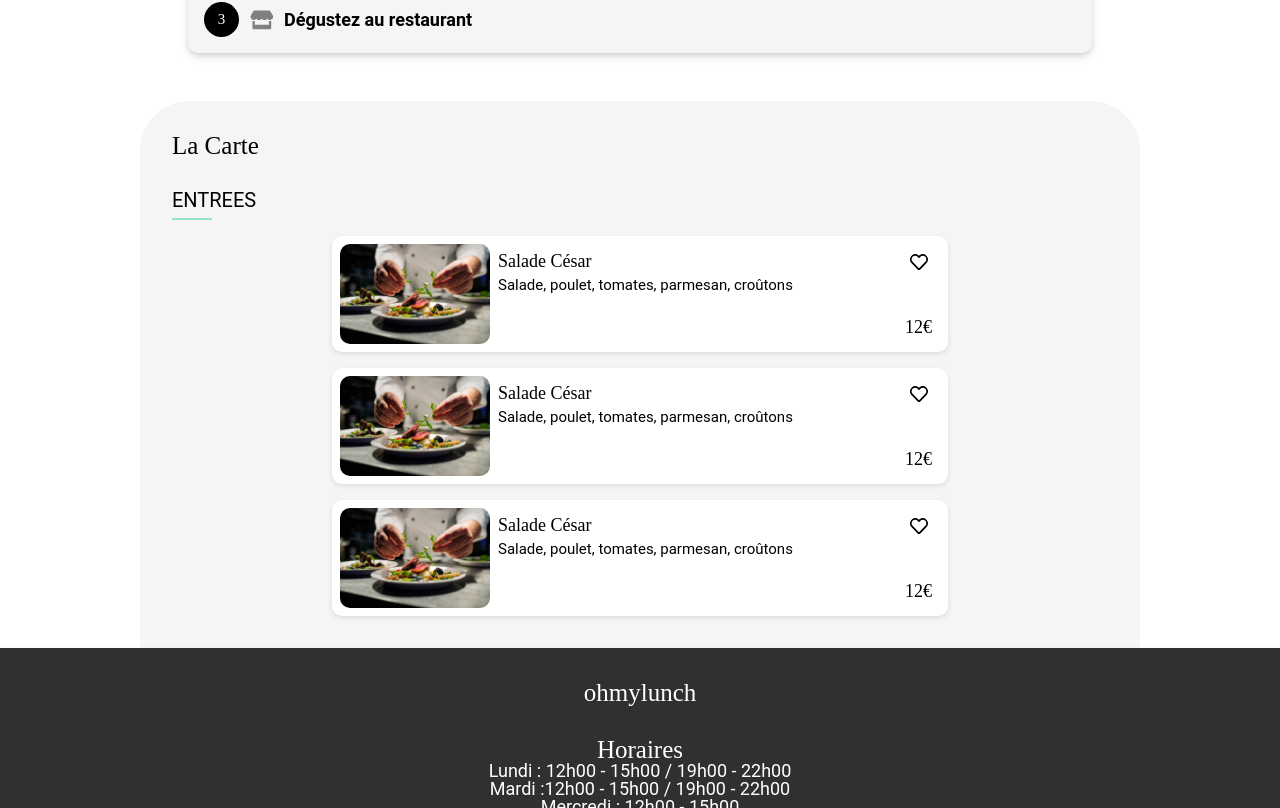
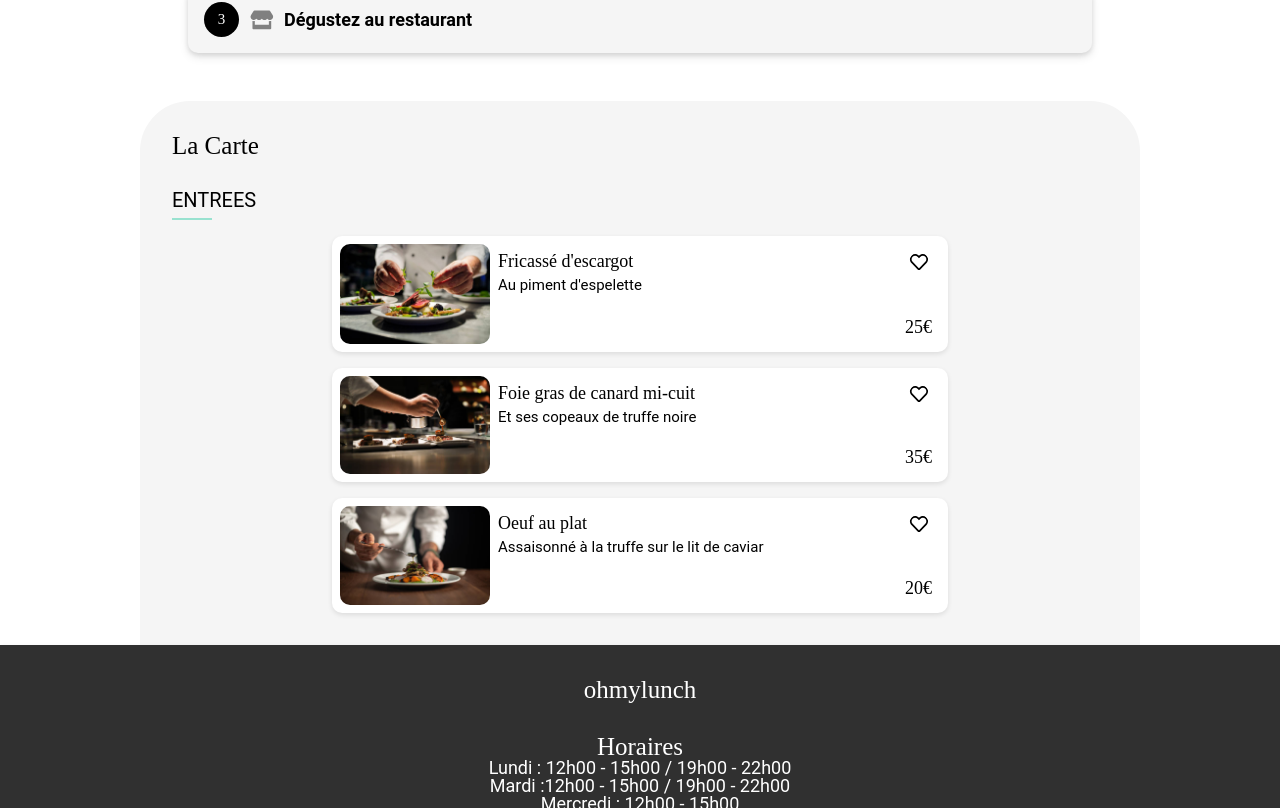
Before and after one commit to julien382/ohmylunch, a React (Vite) app: page / in a window 1280 px wide. Shown: the part 484-1292 px from the top of the page. Built offline with nearby package versions, Linux system fonts and the light colour scheme; a web font is replaced by a local one.

Commit message:
add css and props LaCarteCard component

```diff
--- a/src/components/LaCarte/LaCarte.jsx
+++ b/src/components/LaCarte/LaCarte.jsx
@@ -1,6 +1,10 @@
 import './LaCarte.scss'
 
 import LaCarteCard from '../LaCarteCard/LaCarteCard';
+
+import entree1 from '../../assets/img/plat.jpg';
+import entree2 from '../../assets/img/plat2.jpg';
+import entree3 from '../../assets/img/plat3.jpg';
 
 const LaCarte = () => {
 
@@ -13,9 +17,9 @@ const LaCarte = () => {
             <span className='laCarteTypePlatsBarre'></span>
 
             <div className='laCarteCards'>
-                <LaCarteCard />
-                <LaCarteCard />
-                <LaCarteCard />
+                <LaCarteCard img={entree1} title={"Fricassé d'escargot"} text={"Au piment d'espelette"} price={"25€"} />
+                <LaCarteCard img={entree2} title={"Foie gras de canard mi-cuit"} text={"Et ses copeaux de truffe noire"} price={"35€"}  />
+                <LaCarteCard img={entree3} title={"Oeuf au plat"} text={"Assaisonné à la truffe sur le lit de caviar"} price={"20€"}  />
             </div>
         </div>
     )
--- a/src/components/LaCarteCard/LaCarteCard.jsx
+++ b/src/components/LaCarteCard/LaCarteCard.jsx
@@ -1,21 +1,20 @@
 import './LaCarteCard.scss'
 
 import heart from '../../assets/svg/heart.svg';
-import plat from '../../assets/img/plat.jpg';
 
-const LaCarteCard = () => {
+const LaCarteCard = ({img, title, text, price}) => {
 
     return (
         <div className='laCarteCard'>
-            <img src={plat} alt='plat' />
+            <img src={img} alt='plat' />
             <div className='laCarteCardContent'>
                 <div className='laCarteCardText'>
-                    <h4>Salade César</h4>
-                    <p>Salade, poulet, tomates, parmesan, croûtons</p>
+                    <h4>{title}</h4>
+                    <p>{text}</p>
                 </div>
                 <div className='laCarteCardFooter'>
                     <img src={heart} alt="heart" />
-                    <p>12€</p>
+                    <p>{price}</p>
                 </div>
             </div>
         </div>
```
Also changed, not shown: 3 other files (tests, documents, lock files or other folders).
